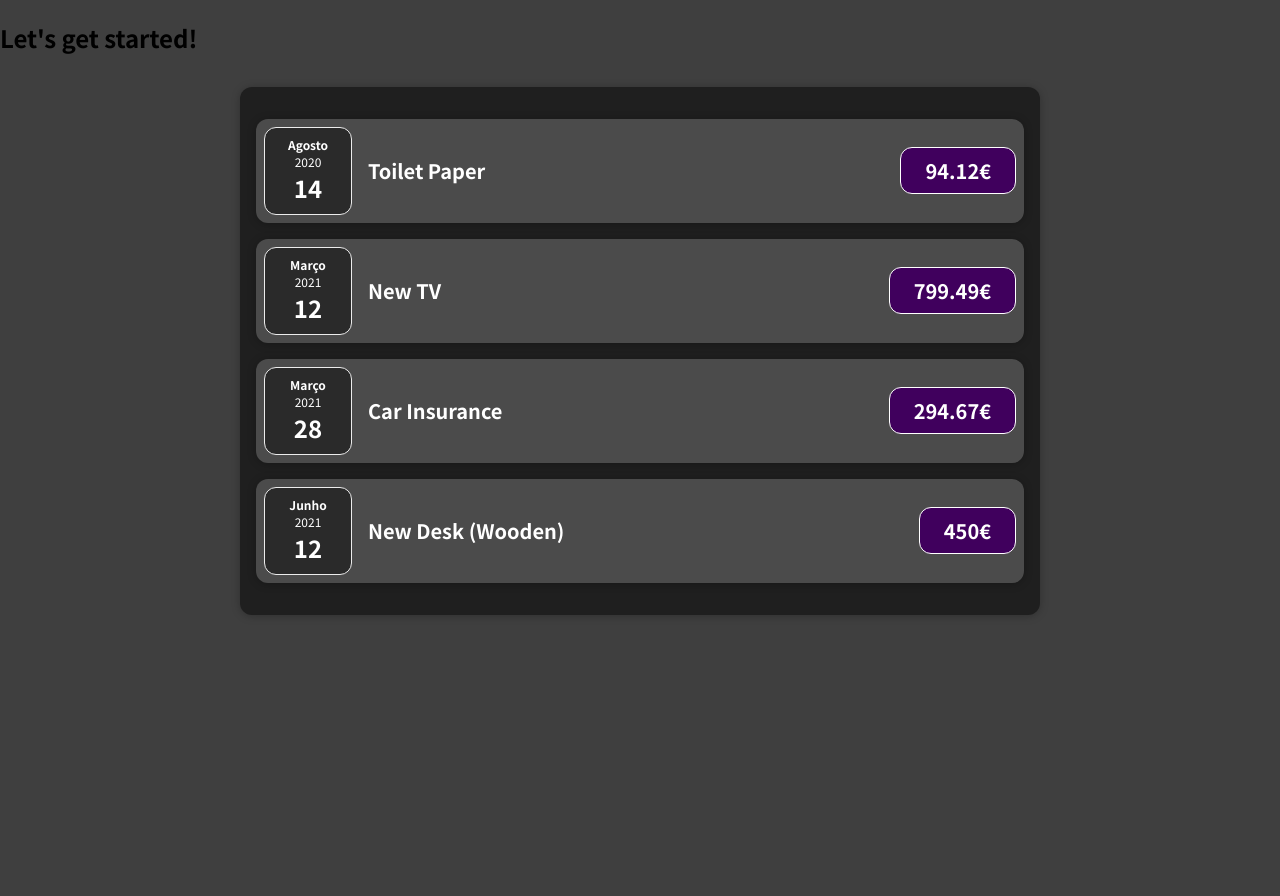
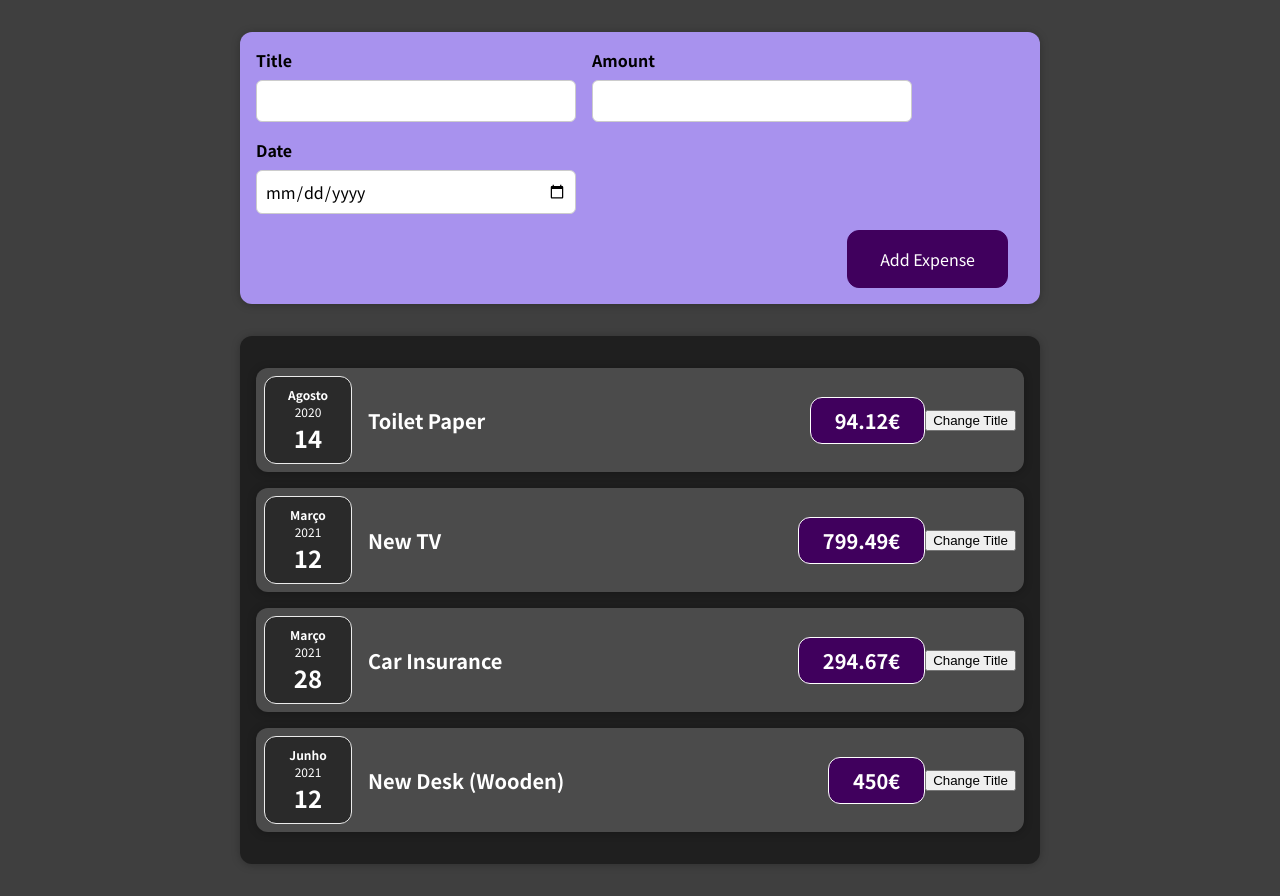
Before and after one commit to Pedro-Costa123/react_guide_app1, a React (Create React App) app: page / in a window 1280 px wide. Before the commit the page ends 800 px from the top, so only its background shows below. Built offline with nearby package versions, Linux system fonts and the light colour scheme.

Commit message:
Section 4 : 51

```diff
--- a/src/App.js
+++ b/src/App.js
@@ -1,6 +1,7 @@
 import React from "react";
 
 import Expenses from "./components/Expenses/Expenses";
+import NewExpense from "./components/NewExpense/NewExpense";
 
 function App() {
   const expenses = [
@@ -40,7 +41,7 @@
 
   return (
     <div>
-      <h2>Let's get started!</h2>
+      <NewExpense />
       <Expenses items={expenses}/>
     </div>
   );
--- a/src/components/Expenses/ExpenseItem.js
+++ b/src/components/Expenses/ExpenseItem.js
@@ -1,17 +1,25 @@
-import React from "react";
+import React, { useState } from "react";
 
 import "./ExpenseItem.css";
 import ExpenseDate from "./ExpenseDate";
 import Card from "../UI/Card";
 
 function ExpenseItem(props) {
+  const [title, setTitle] = useState(props.title);
+
+  //or const clickHandler = () => {
+  function clickHandler() {
+    setTitle("Updated");
+  }
+
   return (
     <Card className="expense-item">
       <ExpenseDate date={props.date} />
       <div className="expense-item__description">
-        <h2>{props.title}</h2>
+        <h2>{title}</h2>
         <div className="expense-item__price">{props.amount}€</div>
       </div>
+      <button onClick={clickHandler}>Change Title</button>
     </Card>
   );
 }
--- /dev/null
+++ b/src/components/NewExpense/ExpenseForm.css
@@ -0,0 +1,26 @@
+.new-expense__controls {
+  display: flex;
+  flex-wrap: wrap;
+  gap: 1rem;
+  margin-bottom: 1rem;
+  text-align: left;
+}
+
+.new-expense__control label {
+  font-weight: bold;
+  margin-bottom: 0.5rem;
+  display: block;
+}
+
+.new-expense__control input {
+  font: inherit;
+  padding: 0.5rem;
+  border-radius: 6px;
+  border: 1px solid #ccc;
+  width: 20rem;
+  max-width: 100%;
+}
+
+.new-expense__actions {
+  text-align: right;
+}
--- /dev/null
+++ b/src/components/NewExpense/ExpenseForm.js
@@ -0,0 +1,29 @@
+import React from "react";
+
+import "./ExpenseForm.css";
+
+function ExpenseForm() {
+  return (
+    <form>
+      <div className="new-expense__controls">
+        <div className="new-expense__control">
+          <label>Title</label>
+          <input type="text" />
+        </div>
+        <div className="new-expense__control">
+          <label>Amount</label>
+          <input type="number" min="0.01" step="0.01" />
+        </div>
+        <div className="new-expense__control">
+          <label>Date</label>
+          <input type="date" min="2016-01-01" max="2045-12-31" />
+        </div>
+      </div>
+      <div className="new-expense__actions">
+        <button type="submit">Add Expense</button>
+      </div>
+    </form>
+  );
+}
+
+export default ExpenseForm;
--- /dev/null
+++ b/src/components/NewExpense/NewExpense.css
@@ -0,0 +1,38 @@
+.new-expense {
+  background-color: #a892ee;
+  padding: 1rem;
+  margin: 2rem auto;
+  width: 50rem;
+  max-width: 95%;
+  border-radius: 12px;
+  text-align: center;
+  box-shadow: 0 1px 8px rgba(0, 0, 0, 0.25);
+}
+
+.new-expense button {
+  font: inherit;
+  cursor: pointer;
+  padding: 1rem 2rem;
+  border: 1px solid #40005d;
+  background-color: #40005d;
+  color: white;
+  border-radius: 12px;
+  margin-right: 1rem;
+}
+
+.new-expense button:hover,
+.new-expense button:active {
+  background-color: #510674;
+  border-color: #510674;
+}
+
+.new-expense button.alternative {
+  color: #220131;
+  border-color: transparent;
+  background-color: transparent;
+}
+
+.new-expense button.alternative:hover,
+.new-expense button.alternative:active {
+  background-color: #ddb3f8;
+}
--- /dev/null
+++ b/src/components/NewExpense/NewExpense.js
@@ -0,0 +1,14 @@
+import React from "react";
+
+import "./NewExpense.css";
+import ExpenseForm from "./ExpenseForm";
+
+function NewExpense() {
+  return (
+    <div className="new-expense">
+      <ExpenseForm />
+    </div>
+  );
+}
+
+export default NewExpense;
```
